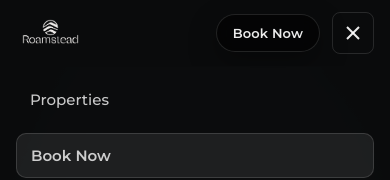
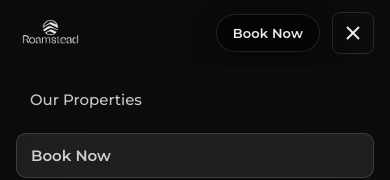
Before and after one commit to TimBlew/Roamstead-booking, a Next.js app: page / in a window 390 px wide. Both pictures are taken after a click on the button 353 px from the left and 33 px from the top of the page. Shown: the top 180 px of the page. Built offline with nearby package versions, Linux system fonts and the light colour scheme.

Commit message:
fixed header in mobile

```diff
--- a/app/components/Header.tsx
+++ b/app/components/Header.tsx
@@ -83,7 +83,7 @@ export default function Header() {
               className="mobileNavLink"
               onClick={() => setMobileMenuOpen(false)}
             >
-              Properties
+              Our Properties
             </Link>
 
             {/*
```
